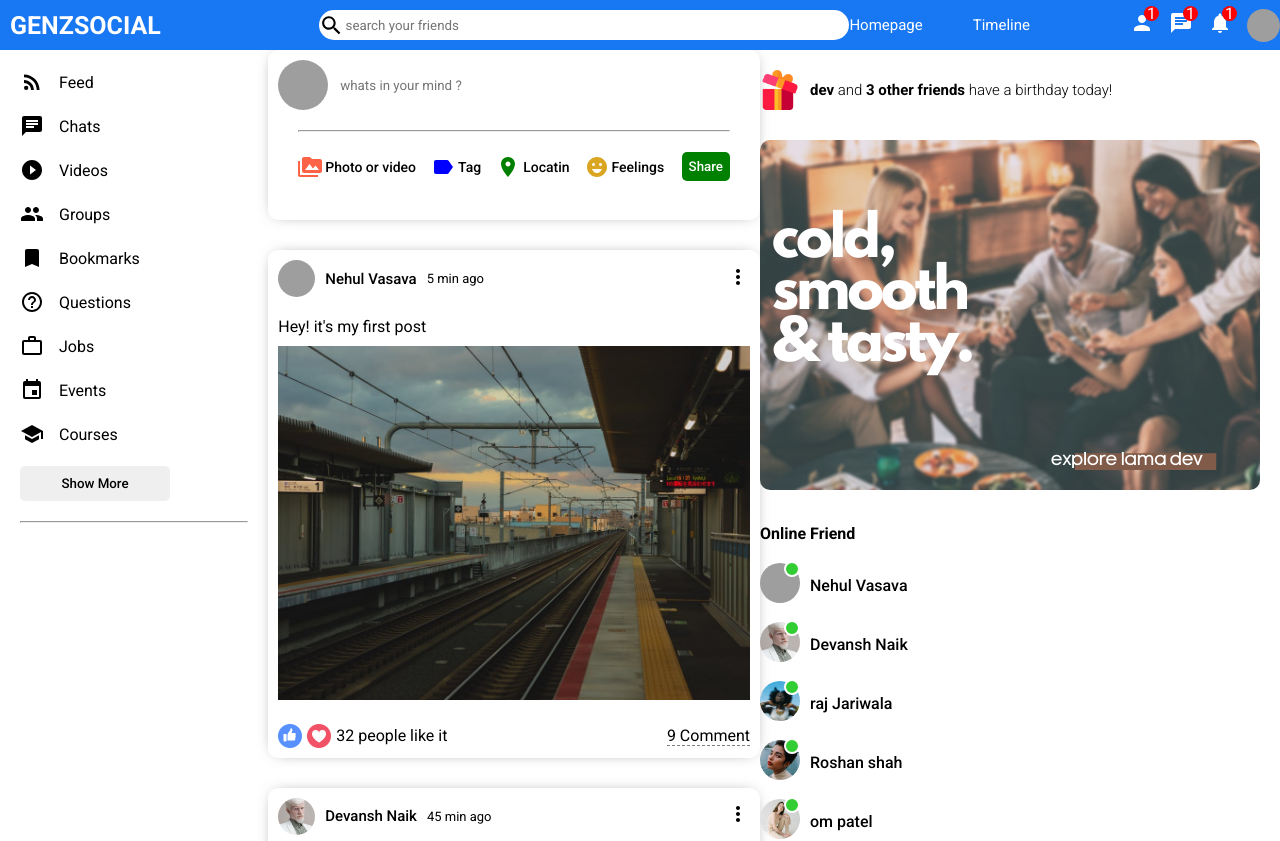
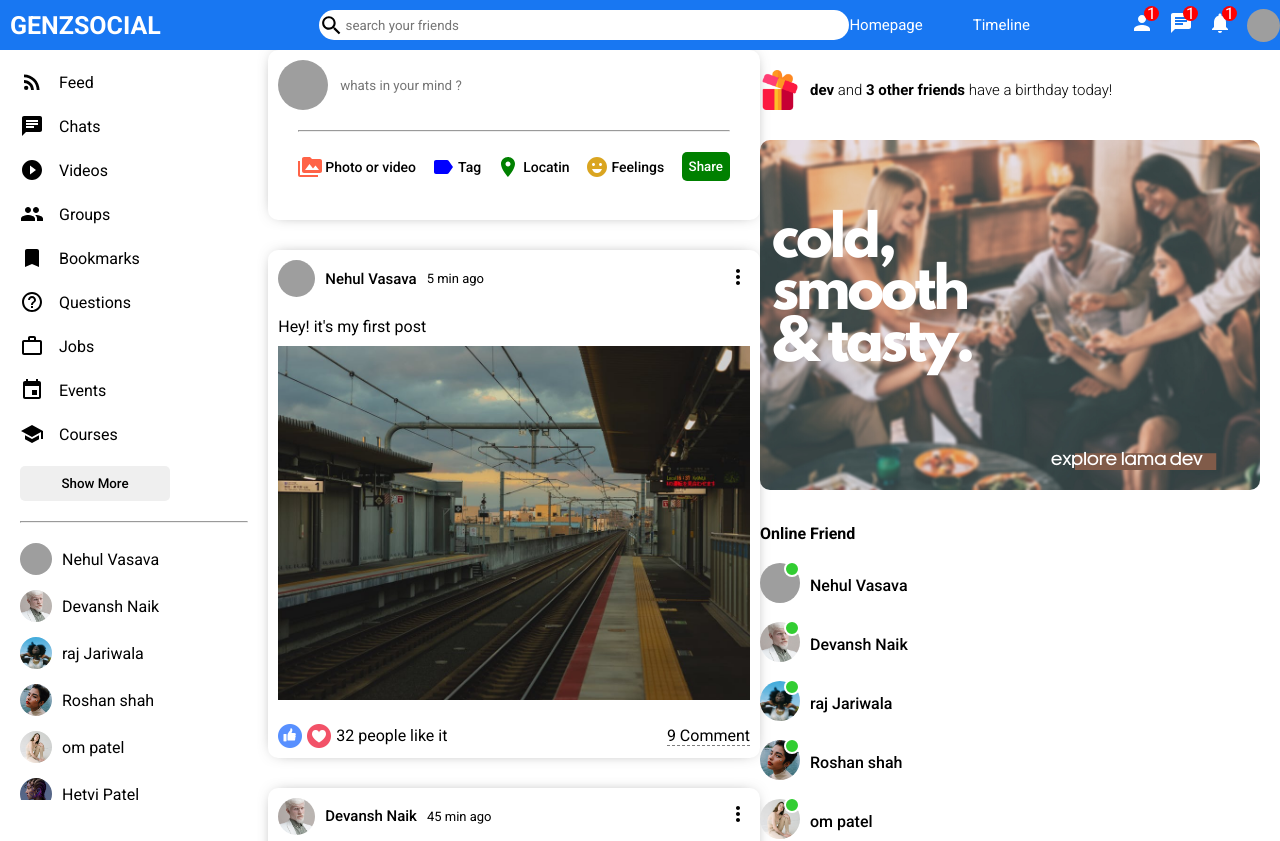
Before and after one commit to Nehulvsv/genzsocial, a React (Create React App) app: page / in a window 1280 px wide. Shown: the top 841 px of the page. Built offline with nearby package versions, Linux system fonts and the light colour scheme; grey boxes are pictures that could not be loaded.

Commit message:
added likeHendler and closeFriendList

```diff
--- a/src/App.js
+++ b/src/App.js
@@ -1,9 +1,9 @@
-// // import Topbar from "./components/topbar/Topbar";
-// import Home from "./pages/home/Home";
+// import Topbar from "./components/topbar/Topbar";
+import Home from "./pages/home/Home";
 
 
-// function App() {
-//       <Home/>
-// }
+function App() {
+   return   <Home/>
+}
 
-// export default App;
+export default App;
--- /dev/null
+++ b/src/components/closeFrd/CloseFed.jsx
@@ -0,0 +1,10 @@
+import './closefrd.css'
+
+export default function CloseFed({user}) {
+  return (
+    <li className="sidebarFriend">
+      <img className="sidebarFriendImg" src={user.profilePicture} alt="" />
+      <span className="sidebarFriendName">{user.userName}</span>
+    </li>
+  )
+}
--- /dev/null
+++ b/src/components/closeFrd/closefrd.css
@@ -0,0 +1,13 @@
+.sidebarFriend {
+    display: flex;
+    align-items: center;
+    margin-bottom: 15px;
+}
+
+.sidebarFriendImg {
+    width: 32px;
+    height: 32px;
+    border-radius: 50%;
+    object-fit: cover;
+    margin-right: 10px;
+}
--- a/src/components/post/Post.jsx
+++ b/src/components/post/Post.jsx
@@ -1,9 +1,21 @@
-import React from 'react'
+import React, { useState } from 'react'
 import './post.css'
 import {MoreVert} from "@mui/icons-material"
 import {users} from "../../dummyData"
 
 export default function Post({post}) {
+    const [like , setLike] = useState(post.like);
+    const [isLiked , setIsLiked] = useState(false);
+
+    function likeHender(){
+        setLike(isLiked ? like - 1 : like + 1)
+        if (isLiked == false) {
+            setIsLiked(true)
+        } else {
+            setIsLiked(false)
+        }
+    }
+
 
   return (
     <div className='post'>
@@ -24,9 +36,9 @@ export default function Post({post}) {
             </div>
             <div className="postBottom">
                 <div className="postBottomLeft">
-                    <img src="/assets/like.png" alt=""  className='likeIcon'/>
+                    <img src="/assets/like.png" alt=""  className='likeIcon' onClick={likeHender}/>
                     <img src="/assets/heart.png" alt="" className='likeIcon'/>
-                    <span className="likecounter">{post.like} people like it</span>
+                    <span className="likecounter">{like} people like it</span>
                 </div>
                 <div className="postBottomRight">
                     <span className="postCommentText">{post.comment} Comment</span>
--- a/src/components/rightbar/rightbar.css
+++ b/src/components/rightbar/rightbar.css
@@ -1,5 +1,6 @@
 .rightbar{
     flex: 3.5;
+
 }
 
 .rightbarWrapper{
--- a/src/components/sidebar/Sidebar.jsx
+++ b/src/components/sidebar/Sidebar.jsx
@@ -10,6 +10,9 @@ import {
   Event,
   School,
 } from "@mui/icons-material";
+
+import { users } from "../../dummyData";
+import CloseFed from "../closeFrd/CloseFed";
 
 
 export default function Sidebar() {
@@ -57,7 +60,7 @@ export default function Sidebar() {
         <button className="sidebarButton">Show More</button>
         <hr className="sidebarHr" />
         <ul className="sidebarFriendList">
-
+          {users.map(u =>(<CloseFed key={u.id} user={u}/>))}
         </ul>
       </div>
     </div>
--- a/src/index.js
+++ b/src/index.js
@@ -1,7 +1,7 @@
 import React from 'react';
 import ReactDOM from 'react-dom/client';
-// import App from './App';
-import Home from './pages/home/Home';
+import App from './App';
+// import Home from './pages/home/Home';
 
 
 
@@ -9,7 +9,7 @@ import Home from './pages/home/Home';
 const root = ReactDOM.createRoot(document.getElementById('root'));
 root.render(
   <React.StrictMode>
-    <Home/>
+    <App/>
   </React.StrictMode>
 );
 
```
